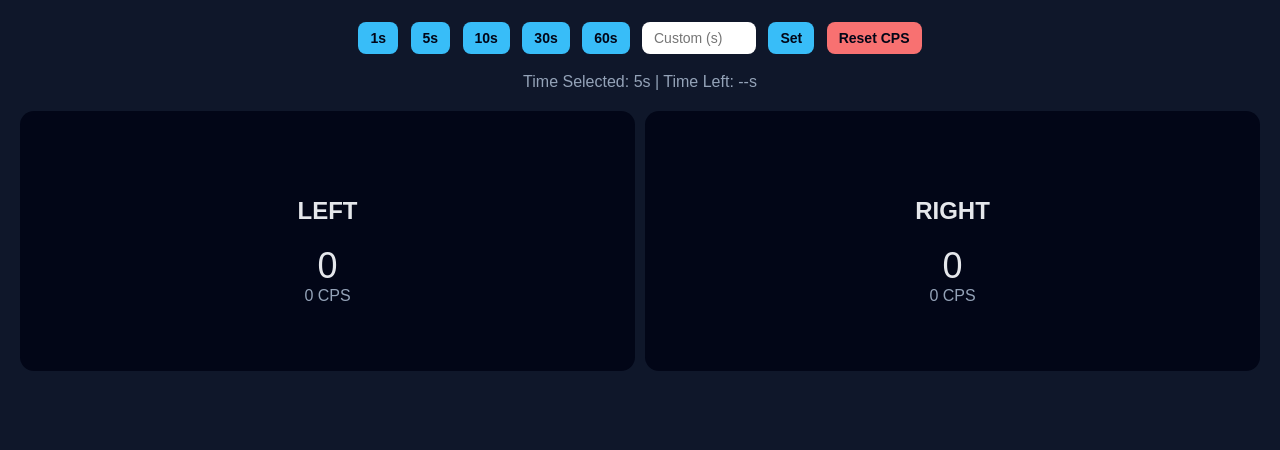
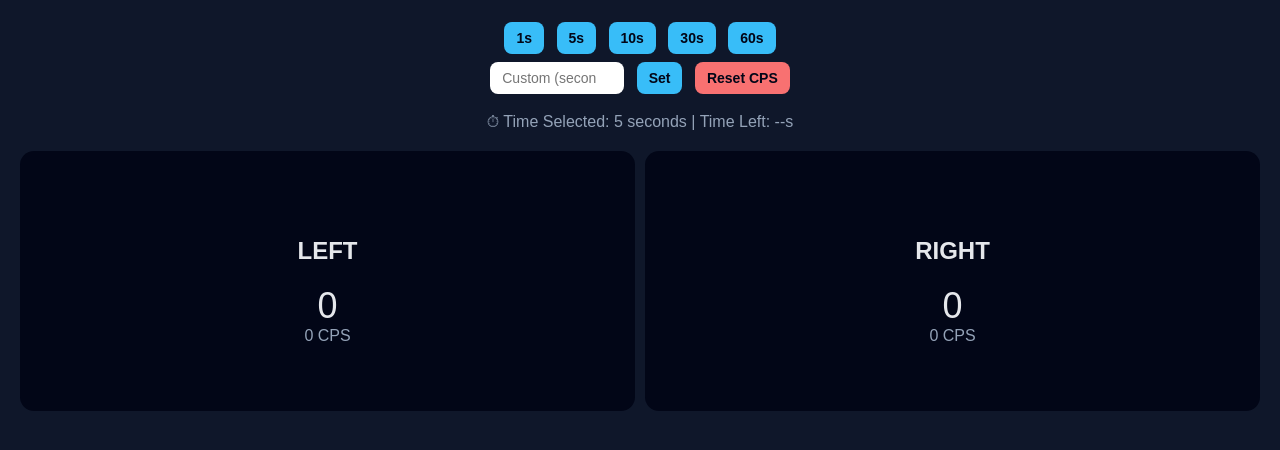
Before and after one commit to protheblaste/cps-test, a plain HTML site: page index.html in a window 1280 px wide. Shown: the part 60-510 px from the top of the page. Drawn offline with Linux system fonts and the light colour scheme.

Commit message:
Refactor HTML structure and styles for CPS Test
Updated input field width and added margin to info section.

```diff
--- a/index.html
+++ b/index.html
@@ -16,7 +16,9 @@
 
   h1 { margin-top: 20px; }
 
-  .controls { margin: 15px 0; }
+  .controls {
+    margin: 15px 0;
+  }
 
   button, input {
     padding: 8px 12px;
@@ -37,9 +39,14 @@
     background: #f87171;
   }
 
-  input { width: 90px; }
+  input {
+    width: 110px;
+  }
 
-  .info { color: #94a3b8; }
+  .info {
+    color: #94a3b8;
+    margin-top: 5px;
+  }
 
   .zones {
     display: flex;
@@ -73,15 +80,16 @@
   <button onclick="setTime(10)">10s</button>
   <button onclick="setTime(30)">30s</button>
   <button onclick="setTime(60)">60s</button>
+  <br>
 
-  <input type="number" id="customTime" placeholder="Custom (s)" min="1">
+  <input type="number" id="customTime" placeholder="Custom (seconds)" min="1">
   <button onclick="setCustom()">Set</button>
 
   <button class="reset-btn" onclick="resetTest()">Reset CPS</button>
 </div>
 
 <div class="info">
-  Time Selected: <span id="selTime">5</span>s |
+  ⏱ Time Selected: <span id="selTime">5</span> seconds |
   Time Left: <span id="timeLeft">--</span>s
 </div>
 
@@ -168,6 +176,7 @@ function updateCPS() {
   rightCPS.textContent = elapsed > 0 ? (right / elapsed).toFixed(2) + " CPS" : "0 CPS";
 }
 
+/* LEFT CLICK ZONE */
 leftZone.addEventListener("pointerdown", (e) => {
   e.preventDefault();
   if (!running) startTest();
@@ -175,6 +184,7 @@ leftZone.addEventListener("pointerdown", (e) => {
   updateUI();
 });
 
+/* RIGHT CLICK ZONE */
 rightZone.addEventListener("pointerdown", (e) => {
   e.preventDefault();
   if (!running) startTest();
@@ -182,7 +192,7 @@ rightZone.addEventListener("pointerdown", (e) => {
   updateUI();
 });
 
-/* ✅ BLOCK RIGHT CLICK ONLY INSIDE ZONES */
+/* BLOCK RIGHT CLICK MENU ONLY ON ZONES */
 [leftZone, rightZone].forEach(zone => {
   zone.addEventListener("contextmenu", e => e.preventDefault());
 });
```
